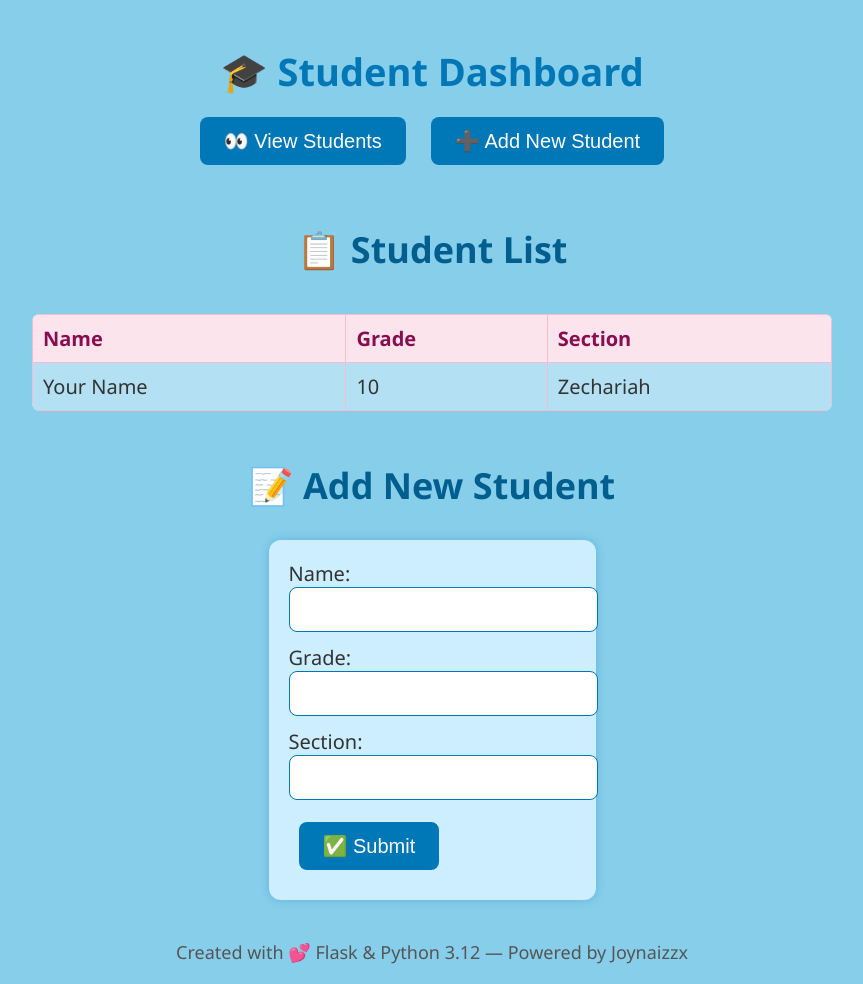
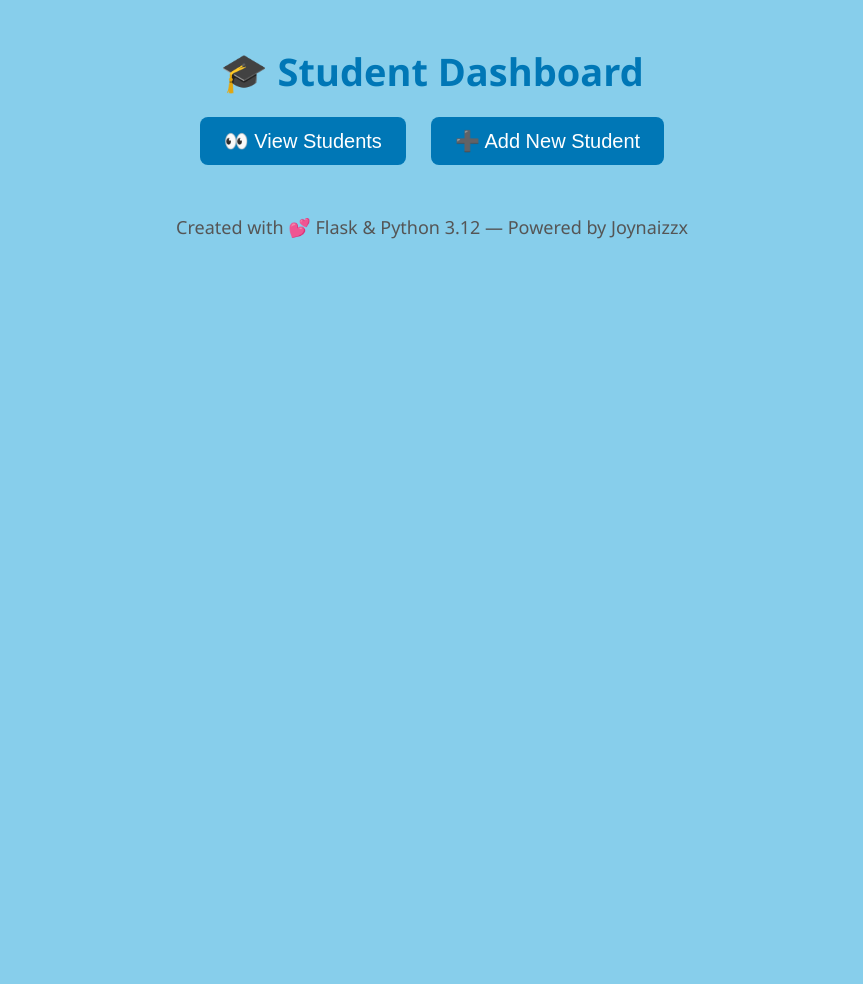
Before and after one commit to Joynase/Joynase-Dime, a Flask app: page /dashboard in a window 1280 px wide. Shown: the whole page, without its empty margins (208-1071 px from the left). After the commit the page ends 239 px from the top, so only its background shows below. Run offline with Flask 3, Linux system fonts and the light colour scheme.

Commit message:
Update index.html

```diff
--- a/templates/index.html
+++ b/templates/index.html
@@ -44,10 +44,8 @@
 
     .section {
       margin-top: 20px;
-      display: none;
+      display: none; /* hidden by default */
       animation: fadeIn 0.5s ease-in-out;
-      display: flex;
-      justify-content: center;
       flex-direction: column;
       align-items: center;
     }
@@ -179,7 +177,7 @@
     function showSection(id) {
       document.getElementById('view').style.display = 'none';
       document.getElementById('add').style.display = 'none';
-      document.getElementById(id).style.display = 'block';
+      document.getElementById(id).style.display = 'flex'; // show as flex to preserve layout
     }
   </script>
 
```
